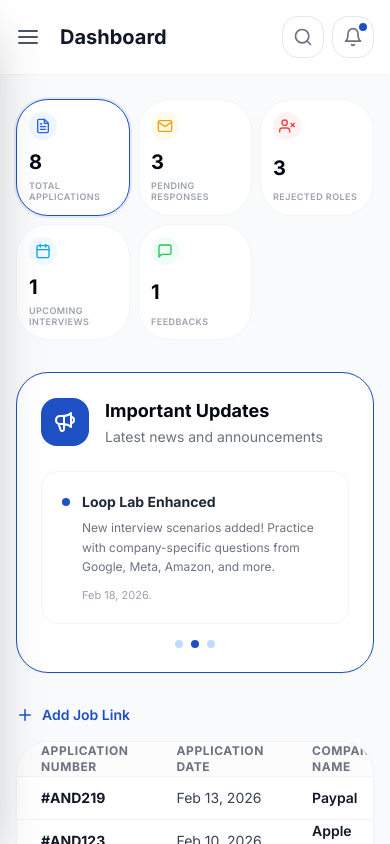
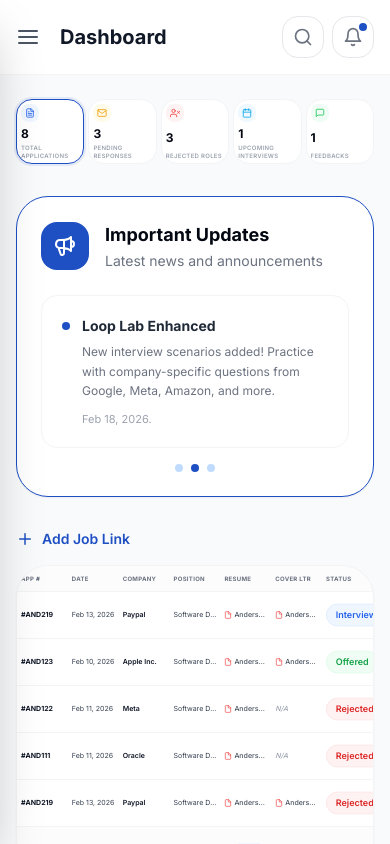
Before and after one commit to Adesanya221/weareapplyloopsub, a Next.js app: page /dashboard in a window 390 px wide. Built offline with nearby package versions, Linux system fonts and the light colour scheme; no server answers; sample sign-in values are in the browser's storage.

Commit message:
UI: Refactor mobile layouts to scale down exactly like web view instead of stacking vertically

```diff
--- a/src/pages/dashboard.js
+++ b/src/pages/dashboard.js
@@ -120,7 +120,7 @@ export default function Dashboard() {
       <SEO title="Home" />
 
       {/* Stat Cards Container */}
-      <div className="grid grid-cols-3 lg:grid-cols-5 gap-2 sm:gap-4 md:gap-6 mb-8 select-none">
+      <div className="grid grid-cols-5 gap-1 sm:gap-4 md:gap-6 mb-8 select-none">
         {stats.map((stat, i) => {
           const Icon = stat.icon;
           const isActive = activeFilter === stat.filterKey;
@@ -129,21 +129,21 @@ export default function Dashboard() {
             <div
               key={i}
               onClick={() => setActiveFilter(stat.filterKey)}
-              className={`p-3 sm:p-6 bg-white dark:bg-gray-800 border rounded-2xl cursor-pointer hover:shadow-lg transition-all duration-200 flex flex-col justify-between ${
+              className={`p-1 sm:p-6 bg-white dark:bg-gray-800 border rounded-xl sm:rounded-2xl cursor-pointer hover:shadow-lg transition-all duration-200 flex flex-col justify-between overflow-hidden ${
                 isActive
                   ? 'border-primary ring-2 ring-primary/10'
                   : 'border-gray-100 dark:border-gray-700'
               }`}
             >
-              <div className="flex items-center justify-between mb-2 sm:mb-4">
-                <div className={`p-1.5 sm:p-2.5 rounded-xl ${stat.color}`}>
-                  <Icon className="h-4 w-4 sm:h-5 sm:w-5" />
+              <div className="flex items-center justify-between mb-1 sm:mb-4">
+                <div className={`p-1 sm:p-2.5 rounded-lg sm:rounded-xl ${stat.color}`}>
+                  <Icon className="h-2.5 w-2.5 sm:h-5 sm:w-5" />
                 </div>
               </div>
-              <p className="text-xl sm:text-3xl font-extrabold text-gray-950 dark:text-white tracking-tight">
+              <p className="text-xs sm:text-3xl font-extrabold text-gray-950 dark:text-white tracking-tight">
                 {stat.count}
               </p>
-              <p className="text-[9px] sm:text-[10px] font-semibold text-gray-400 dark:text-gray-500 tracking-wider mt-1 sm:mt-1.5 uppercase leading-tight sm:leading-normal line-clamp-2">
+              <p className="text-[6px] sm:text-[10px] font-semibold text-gray-400 dark:text-gray-500 tracking-wider mt-0.5 sm:mt-1.5 uppercase leading-tight sm:leading-normal line-clamp-2">
                 {stat.label}
               </p>
             </div>
@@ -201,18 +201,18 @@ export default function Dashboard() {
       </div>
 
       {/* Applications Table */}
-      <div className="bg-white dark:bg-gray-800 border border-gray-100 dark:border-gray-700 rounded-2xl overflow-hidden shadow-sm">
-        <div className="overflow-x-auto">
-          <table className="w-full text-left border-collapse">
+      <div className="bg-white dark:bg-gray-800 border border-gray-100 dark:border-gray-700 rounded-2xl overflow-hidden shadow-sm overflow-x-hidden">
+        <div className="w-full">
+          <table className="w-full text-left border-collapse table-fixed sm:table-auto">
             <thead>
-              <tr className="bg-gray-50/50 dark:bg-gray-700/50 border-b border-gray-100 dark:border-gray-700 text-xs font-bold text-gray-500 dark:text-gray-400 select-none uppercase tracking-wider">
-                <th className="px-6 py-4.5">Application Number</th>
-                <th className="px-6 py-4.5">Application Date</th>
-                <th className="px-6 py-4.5">Company Name</th>
-                <th className="px-6 py-4.5">Position</th>
-                <th className="px-6 py-4.5">Resume</th>
-                <th className="px-6 py-4.5">Cover Letter</th>
-                <th className="px-6 py-4.5">Status</th>
+              <tr className="bg-gray-50/50 dark:bg-gray-700/50 border-b border-gray-100 dark:border-gray-700 text-[6px] sm:text-xs font-bold text-gray-500 dark:text-gray-400 select-none uppercase tracking-wider">
+                <th className="px-1 py-2 sm:px-6 sm:py-4.5 truncate">App #</th>
+                <th className="px-1 py-2 sm:px-6 sm:py-4.5 truncate">Date</th>
+                <th className="px-1 py-2 sm:px-6 sm:py-4.5 truncate">Company</th>
+                <th className="px-1 py-2 sm:px-6 sm:py-4.5 truncate">Position</th>
+                <th className="px-1 py-2 sm:px-6 sm:py-4.5 truncate">Resume</th>
+                <th className="px-1 py-2 sm:px-6 sm:py-4.5 truncate">Cover Ltr</th>
+                <th className="px-1 py-2 sm:px-6 sm:py-4.5 truncate">Status</th>
               </tr>
             </thead>
             <tbody className="divide-y divide-gray-100 dark:divide-gray-700">
@@ -220,40 +220,42 @@ export default function Dashboard() {
                 paginatedApps.map((app) => (
                   <tr
                     key={app.id}
-                    className="hover:bg-gray-50/40 dark:hover:bg-gray-700/20 transition-colors text-sm text-gray-700 dark:text-gray-300"
+                    className="hover:bg-gray-50/40 dark:hover:bg-gray-700/20 transition-colors text-[7px] sm:text-sm text-gray-700 dark:text-gray-300"
                   >
-                    <td className="px-6 py-4.5 font-bold text-gray-900 dark:text-white">
+                    <td className="px-1 py-2 sm:px-6 sm:py-4.5 font-bold text-gray-900 dark:text-white truncate">
                       {app.number}
                     </td>
-                    <td className="px-6 py-4.5">
+                    <td className="px-1 py-2 sm:px-6 sm:py-4.5 truncate">
                       {app.date}
                     </td>
-                    <td className="px-6 py-4.5 font-semibold text-gray-900 dark:text-white">
-                      <Link href={`/applications/${app.number.replace('#', '')}`} className="hover:text-[#1E50C3] hover:underline transition-colors">
+                    <td className="px-1 py-2 sm:px-6 sm:py-4.5 font-semibold text-gray-900 dark:text-white truncate">
+                      <Link href={`/applications/${app.number.replace('#', '')}`} className="hover:text-[#1E50C3] hover:underline transition-colors block">
                         {app.company}
                       </Link>
                     </td>
-                    <td className="px-6 py-4.5">
+                    <td className="px-1 py-2 sm:px-6 sm:py-4.5 truncate">
                       {app.position}
                     </td>
-                    <td className="px-6 py-4.5 font-medium text-gray-600 dark:text-gray-400">
-                      <div className="flex items-center gap-1.5 hover:text-primary cursor-pointer transition-colors">
-                        <FiFile className="text-red-500" />
-                        <span>{app.resume}</span>
+                    <td className="px-1 py-2 sm:px-6 sm:py-4.5 font-medium text-gray-600 dark:text-gray-400 truncate">
+                      <div className="flex items-center gap-0.5 sm:gap-1.5 hover:text-primary cursor-pointer transition-colors">
+                        <FiFile className="text-red-500 w-2 h-2 sm:w-4 sm:h-4 shrink-0" />
+                        <span className="truncate">{app.resume}</span>
                       </div>
                     </td>
-                    <td className="px-6 py-4.5 font-medium text-gray-600 dark:text-gray-400">
+                    <td className="px-1 py-2 sm:px-6 sm:py-4.5 font-medium text-gray-600 dark:text-gray-400 truncate">
                       {app.coverLetter !== 'N/A' ? (
-                        <div className="flex items-center gap-1.5 hover:text-primary cursor-pointer transition-colors">
-                          <FiFile className="text-red-500" />
-                          <span>{app.coverLetter}</span>
+                        <div className="flex items-center gap-0.5 sm:gap-1.5 hover:text-primary cursor-pointer transition-colors">
+                          <FiFile className="text-red-500 w-2 h-2 sm:w-4 sm:h-4 shrink-0" />
+                          <span className="truncate">{app.coverLetter}</span>
                         </div>
                       ) : (
-                        <span className="text-gray-400 dark:text-gray-600">N/A</span>
+                        <span className="text-gray-400 dark:text-gray-500 italic">N/A</span>
                       )}
                     </td>
-                    <td className="px-6 py-4.5">
-                      {getStatusBadge(app.status)}
+                    <td className="px-1 py-2 sm:px-6 sm:py-4.5">
+                      <div className="scale-75 sm:scale-100 origin-left">
+                        {getStatusBadge(app.status)}
+                      </div>
                     </td>
                   </tr>
                 ))
```
Also changed, not shown: src/pages/applications/[id].js (+41 -44 lines).
